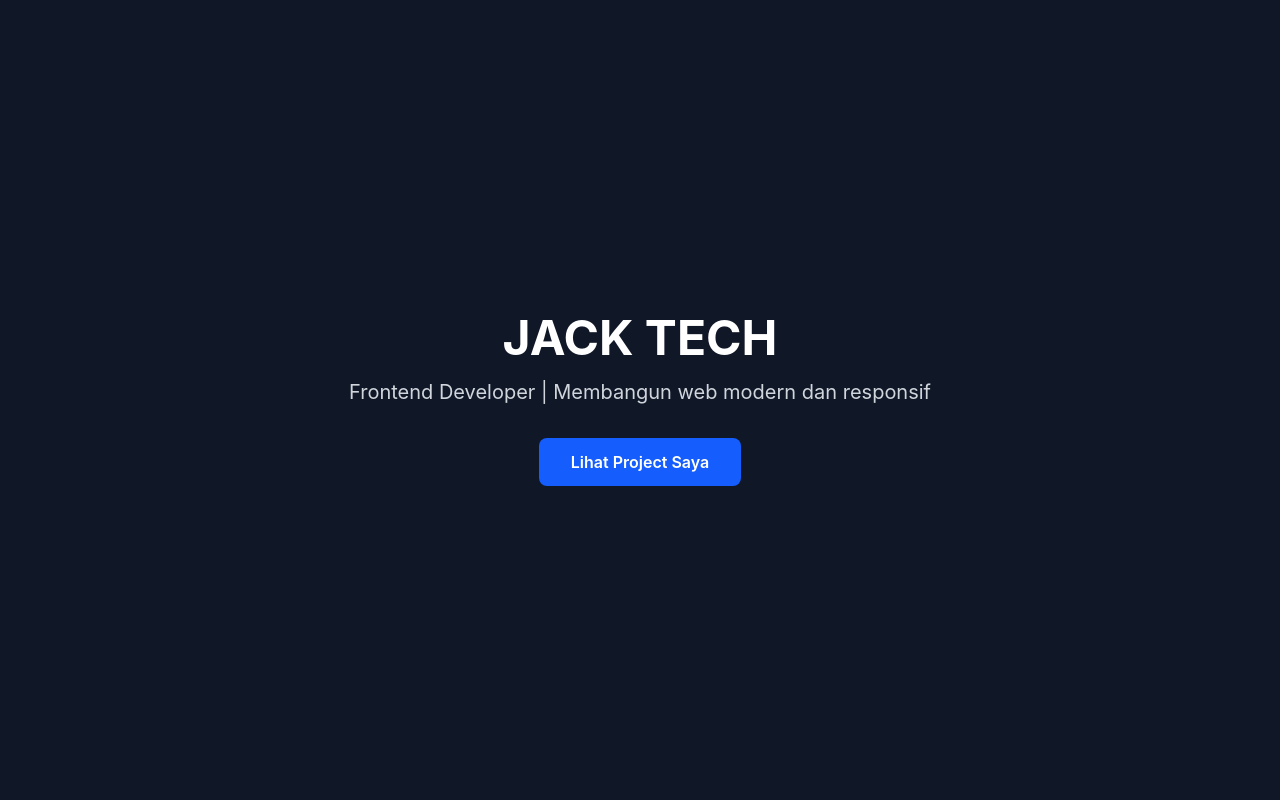
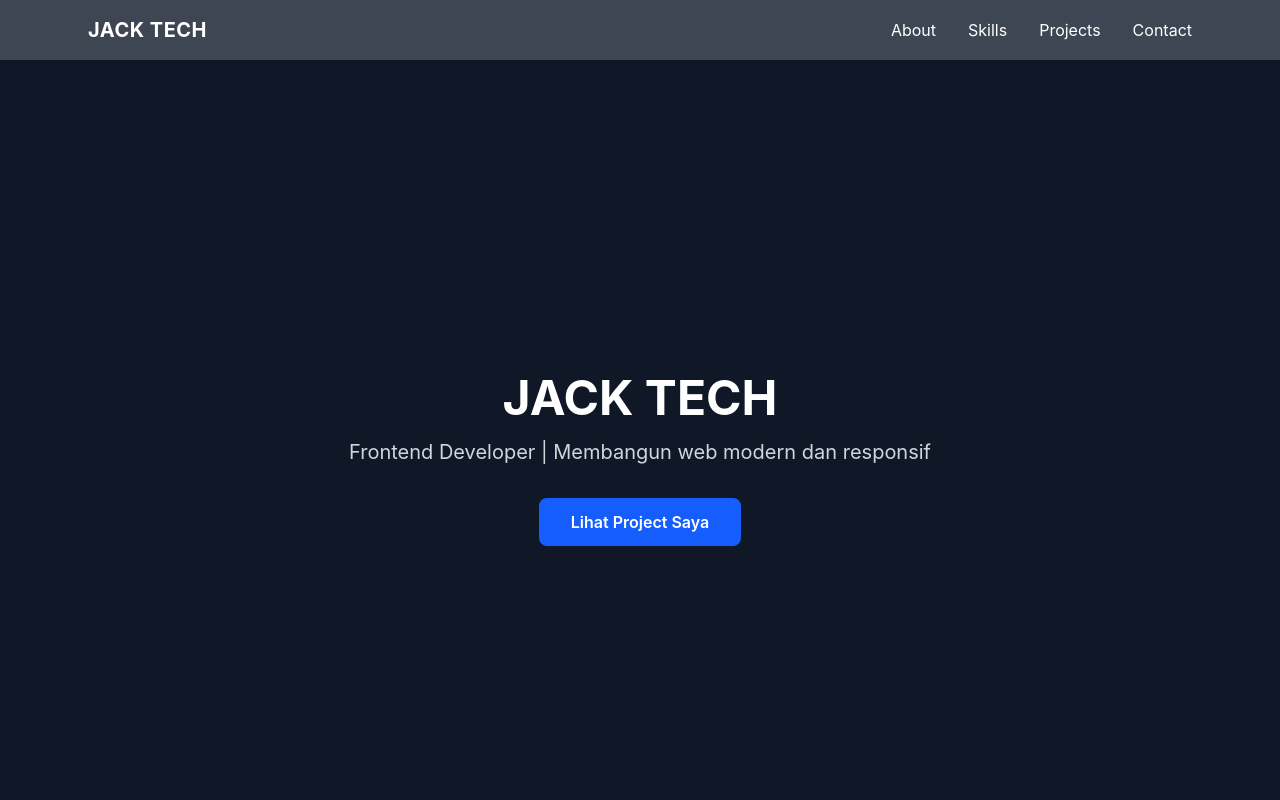
Before and after one commit to haikalzaki99/portofolio-saya, a React (Vite) app: page / in a window 1280 px wide. Shown: the top 800 px of the page. Built offline with nearby package versions, Linux system fonts and the light colour scheme.

Commit message:
Tambah Navbar dengan mobile menu

```diff
--- a/src/App.jsx
+++ b/src/App.jsx
@@ -1,3 +1,4 @@
+import Navbar from './components/Navbar'
 import Hero from './components/Hero'
 import About from './components/About'
 import Skills from './components/Skills'
@@ -7,6 +8,7 @@ import Contact from './components/Contact'
 function App() {
   return (
     <div>
+      <Navbar />
       <Hero />
       <About />
       <Skills />
--- a/src/components/About.jsx
+++ b/src/components/About.jsx
@@ -1,6 +1,6 @@
 export default function About() {
   return (
-    <section className="py-20 bg-gray-50 text-gray-900">
+    <section id="about" className="py-20 bg-gray-50 text-gray-900">
       <div className="max-w-3xl mx-auto px-6 text-center">
         <h2 className="text-4xl font-bold mb-6">Tentang Saya</h2>
         <p className="text-lg text-gray-700 leading-relaxed">
--- a/src/components/Contact.jsx
+++ b/src/components/Contact.jsx
@@ -2,7 +2,7 @@ const contacts = ['Email', 'LinkedIn', 'GitHub']
 
 export default function Contact() {
   return (
-    <section className="py-20 bg-gray-900 text-white">
+    <section id="contact" className="py-20 bg-gray-900 text-white">
       <div className="max-w-2xl mx-auto px-6 text-center">
         <h2 className="text-4xl font-bold mb-4">Hubungi Saya</h2>
         <p className="text-lg text-gray-300 mb-10">
--- /dev/null
+++ b/src/components/Navbar.jsx
@@ -0,0 +1,72 @@
+import { useState } from 'react'
+
+const menuItems = [
+  { label: 'About', href: '#about' },
+  { label: 'Skills', href: '#skills' },
+  { label: 'Projects', href: '#projects' },
+  { label: 'Contact', href: '#contact' },
+]
+
+export default function Navbar() {
+  const [isOpen, setIsOpen] = useState(false)
+
+  return (
+    <nav className="sticky top-0 z-50 bg-gray-900/80 backdrop-blur text-white">
+      <div className="max-w-6xl mx-auto px-6 py-4 flex items-center justify-between">
+        <a href="#" className="text-xl font-bold tracking-wide">
+          JACK TECH
+        </a>
+
+        <div className="hidden md:flex gap-8">
+          {menuItems.map((item) => (
+            <a
+              key={item.href}
+              href={item.href}
+              className="hover:text-blue-400 transition-colors"
+            >
+              {item.label}
+            </a>
+          ))}
+        </div>
+
+        <button
+          type="button"
+          onClick={() => setIsOpen(!isOpen)}
+          className="md:hidden flex flex-col gap-1.5 p-1"
+          aria-label="Toggle menu"
+        >
+          <span
+            className={`block h-0.5 w-6 bg-white transition-transform ${
+              isOpen ? 'rotate-45 translate-y-2' : ''
+            }`}
+          />
+          <span
+            className={`block h-0.5 w-6 bg-white transition-opacity ${
+              isOpen ? 'opacity-0' : ''
+            }`}
+          />
+          <span
+            className={`block h-0.5 w-6 bg-white transition-transform ${
+              isOpen ? '-rotate-45 -translate-y-2' : ''
+            }`}
+          />
+        </button>
+      </div>
+
+      {isOpen && (
+        <div className="md:hidden px-6 pb-4 flex flex-col gap-4">
+          {menuItems.map((item) => (
+            <a
+              key={item.href}
+              href={item.href}
+              onClick={() => setIsOpen(false)}
+              className="hover:text-blue-400 transition-colors"
+            >
+              {item.label}
+            </a>
+          ))}
+        </div>
+      )}
+    </nav>
+  )
+}
--- a/src/components/Skills.jsx
+++ b/src/components/Skills.jsx
@@ -11,7 +11,7 @@ const skills = [
 
 export default function Skills() {
   return (
-    <section className="py-20 bg-white">
+    <section id="skills" className="py-20 bg-white">
       <div className="max-w-4xl mx-auto px-6">
         <h2 className="text-4xl font-bold text-center mb-10 text-gray-900">
           Keahlian
```
